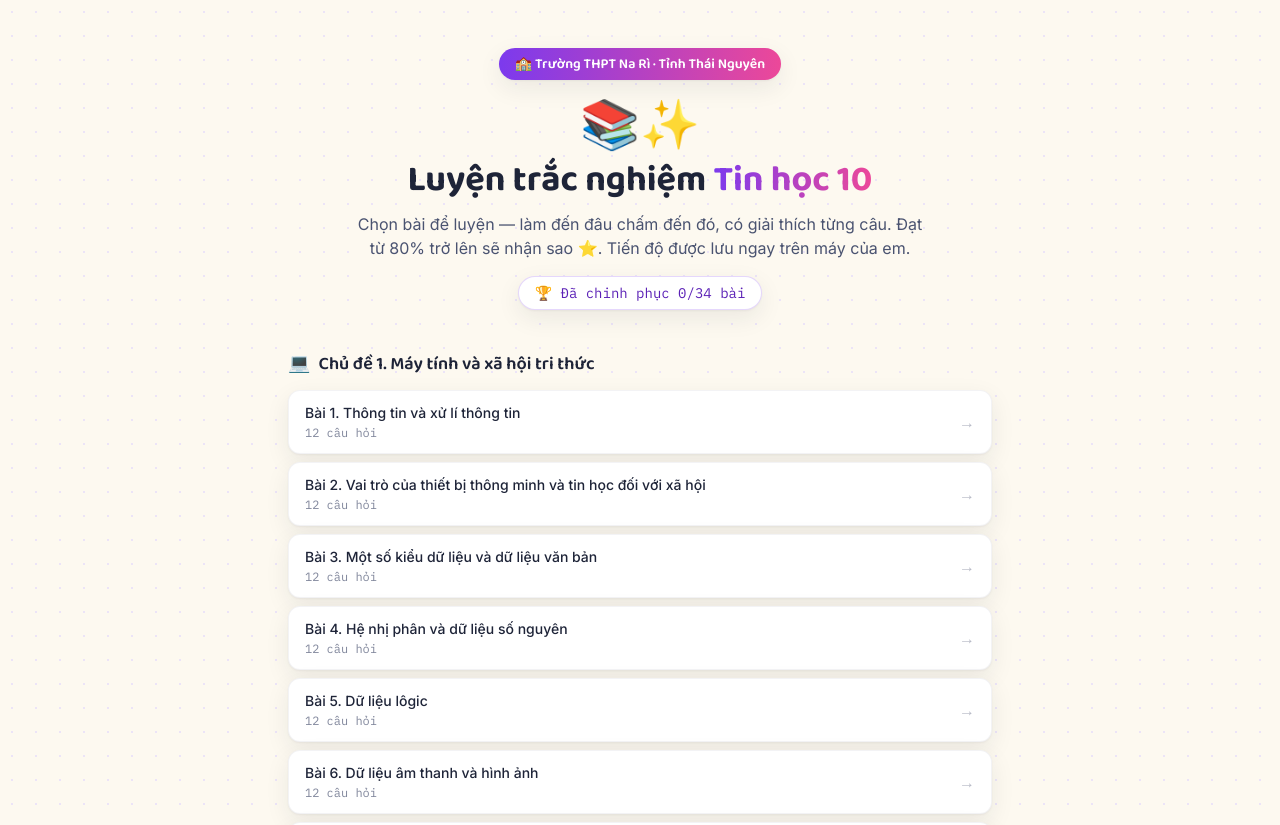
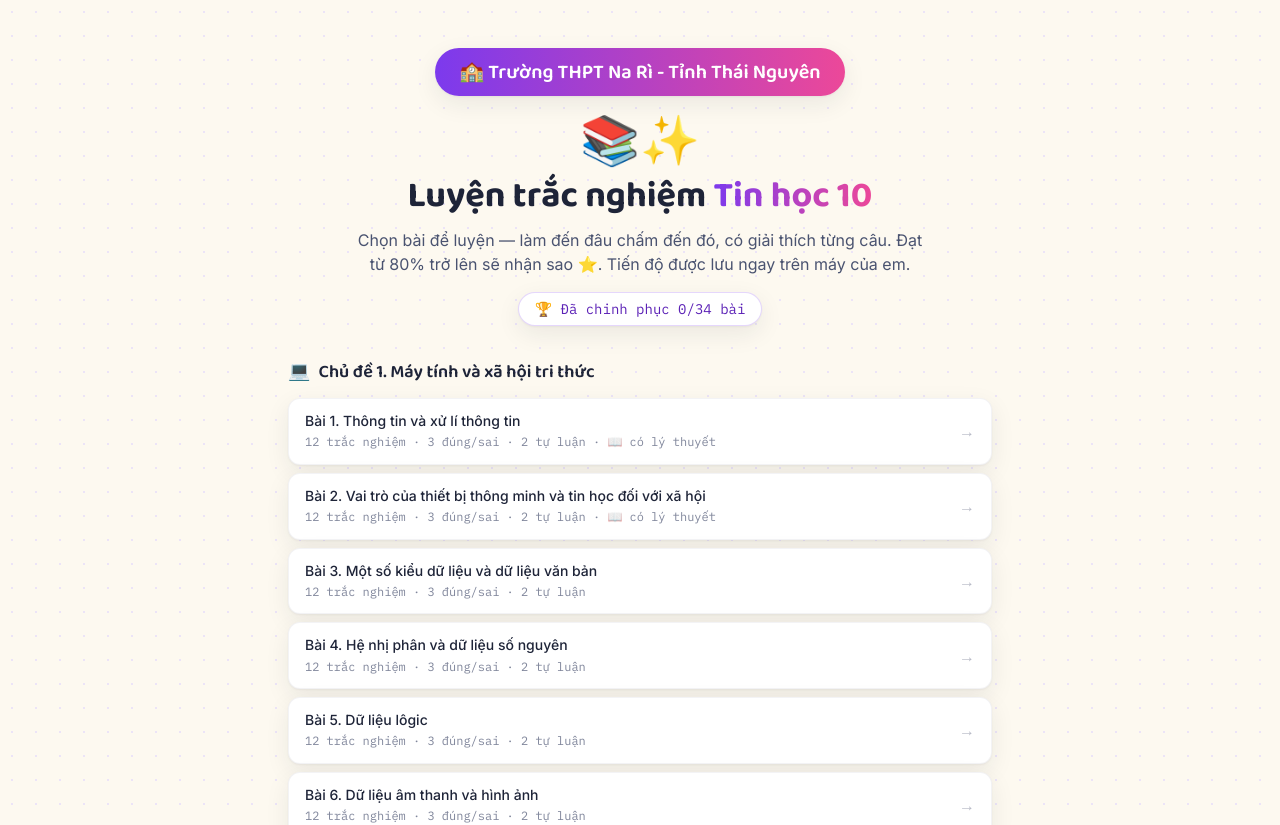
Before and after one commit to nongchuchuyen2021-svg/luyen-trac-nghiem-tin-10, a Next.js app: page / in a window 1280 px wide. Shown: the top 825 px of the page. Built offline with nearby package versions, Linux system fonts and the light colour scheme.

Commit message:
feat: Hien thi chi tiet so cau trac nghiem, dung sai, tu luan va trang thai co ly thuyet o trang chu

```diff
--- a/app/page.tsx
+++ b/app/page.tsx
@@ -1,5 +1,23 @@
 import HomeClient from "@/components/HomeClient";
+import { CURRICULUM } from "@/data/curriculum";
+import { getQuestions } from "@/lib/questions";
+import { getTF, getEssay } from "@/lib/extras";
+import { getTheory } from "@/lib/theory";
+import type { LessonCounts } from "@/lib/types";
 
 export default function HomePage() {
-  return <HomeClient />;
+  const counts: Record<string, LessonCounts> = {};
+  for (const topic of CURRICULUM) {
+    for (const lesson of topic.lessons) {
+      if (!lesson.available) continue;
+      counts[lesson.id] = {
+        mcq: getQuestions(lesson.id).length,
+        tf: getTF(lesson.id).length,
+        essay: getEssay(lesson.id).length,
+        theory: getTheory(lesson.id) !== null,
+      };
+    }
+  }
+
+  return <HomeClient counts={counts} />;
 }
--- a/components/HomeClient.tsx
+++ b/components/HomeClient.tsx
@@ -3,9 +3,8 @@
 import { useEffect, useState } from "react";
 import Link from "next/link";
 import { CURRICULUM } from "@/data/curriculum";
-import { getQuestions } from "@/lib/questions";
 import { getProgress } from "@/lib/progress";
-import type { ProgressMap } from "@/lib/types";
+import type { LessonCounts, ProgressMap } from "@/lib/types";
 
 function ScoreBadge({ best }: { best: number }) {
   if (best >= 80) {
@@ -29,7 +28,7 @@ function ScoreBadge({ best }: { best: number }) {
   );
 }
 
-export default function HomeClient() {
+export default function HomeClient({ counts }: { counts: Record<string, LessonCounts> }) {
   const [progress, setProgress] = useState<ProgressMap>({});
   const [loaded, setLoaded] = useState(false);
 
@@ -45,8 +44,8 @@ export default function HomeClient() {
     <main className="playground min-h-screen pb-16">
       <div className="mx-auto max-w-3xl px-5 pt-12 sm:px-8">
         <header className="text-center">
-          <p className="inline-block rounded-full bg-gradient-to-r from-grape to-bubble px-4 py-1.5 font-display text-sm font-semibold text-white shadow-card">
-            🏫 Trường THPT Na Rì · Tỉnh Thái Nguyên
+          <p className="inline-block rounded-full bg-gradient-to-r from-grape to-bubble px-5 py-2 font-display text-base font-semibold text-white shadow-card sm:px-6 sm:py-2.5 sm:text-xl">
+            🏫 Trường THPT Na Rì - Tỉnh Thái Nguyên
           </p>
           <p className="mt-5 text-5xl">📚✨</p>
           <h1 className="mt-3 font-display text-3xl font-bold leading-tight text-ink sm:text-4xl">
@@ -56,8 +55,8 @@ export default function HomeClient() {
             </span>
           </h1>
           <p className="mx-auto mt-3 max-w-xl text-ink-soft">
-            Chọn bài để luyện — làm đến đâu chấm đến đó, có giải thích từng câu. Đạt từ 80%
-            trở lên sẽ nhận sao ⭐. Tiến độ được lưu ngay trên máy của em.
+            Chọn bài để luyện — làm đến đâu chấm đến đó, có giải thích từng câu. Đạt
+            từ 80% trở lên sẽ nhận sao ⭐. Tiến độ được lưu ngay trên máy của em.
           </p>
           {loaded && (
             <p className="mt-4 inline-block rounded-full border border-grape/20 bg-white px-4 py-1.5 font-mono text-sm text-grape-deep shadow-card">
@@ -66,7 +65,7 @@ export default function HomeClient() {
           )}
         </header>
 
-        <div className="mt-10 space-y-8">
+        <div className="mt-8 space-y-8">
           {CURRICULUM.map((topic) => {
             const hasAvailable = topic.lessons.some((l) => l.available);
             return (
@@ -88,7 +87,16 @@ export default function HomeClient() {
                         </li>
                       );
                     }
-                    const count = getQuestions(lesson.id).length;
+                    const c = counts[lesson.id];
+                    const meta = [
+                      c ? `${c.mcq} trắc nghiệm` : "",
+                      c && c.tf > 0 ? `${c.tf} đúng/sai` : "",
+                      c && c.essay > 0 ? `${c.essay} tự luận` : "",
+                      c && c.theory ? "📖 có lý thuyết" : "",
+                      p ? `đã làm ${p.attempts} lần` : "",
+                    ]
+                      .filter(Boolean)
+                      .join(" · ");
                     return (
                       <li key={lesson.id}>
                         <Link
@@ -96,12 +104,11 @@ export default function HomeClient() {
                           className="group flex items-center justify-between gap-3 rounded-xl border border-ink/5 bg-white px-4 py-3 shadow-card transition hover:-translate-y-0.5 hover:border-grape/30 hover:shadow-card-hover"
                         >
                           <div className="min-w-0">
-                            <p className="truncate text-sm font-medium text-ink group-hover:text-grape-deep">
+                            <p className="text-sm font-medium leading-snug text-ink group-hover:text-grape-deep">
                               {lesson.title}
                             </p>
-                            <p className="mt-0.5 font-mono text-xs text-ink-soft/70">
-                              {count} câu hỏi
-                              {p ? ` · đã làm ${p.attempts} lần` : ""}
+                            <p className="mt-0.5 font-mono text-xs leading-relaxed text-ink-soft/70">
+                              {meta}
                             </p>
                           </div>
                           <div className="flex shrink-0 items-center gap-2">
```
Also changed, not shown: lib/types.ts (+7 -0 lines).
